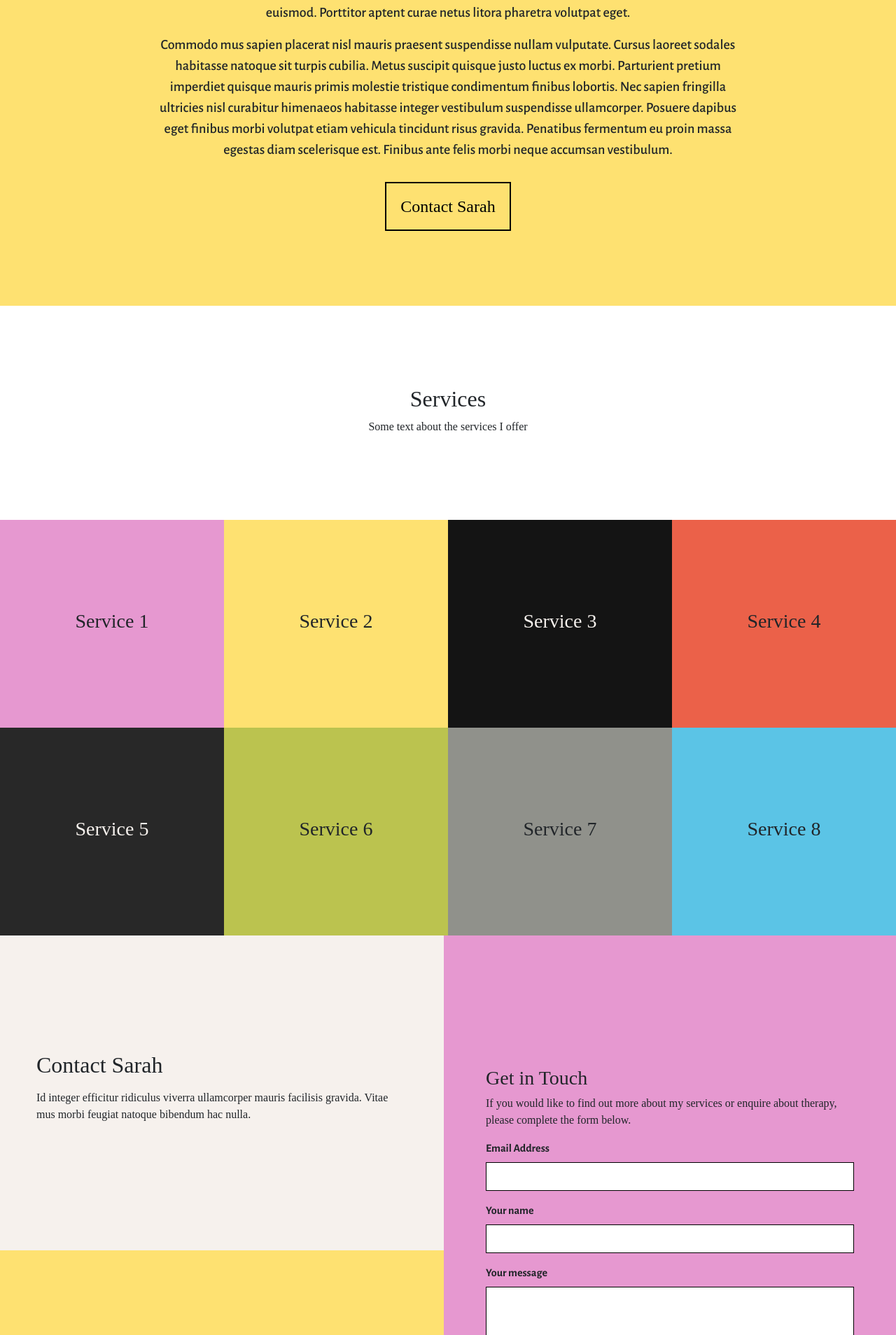
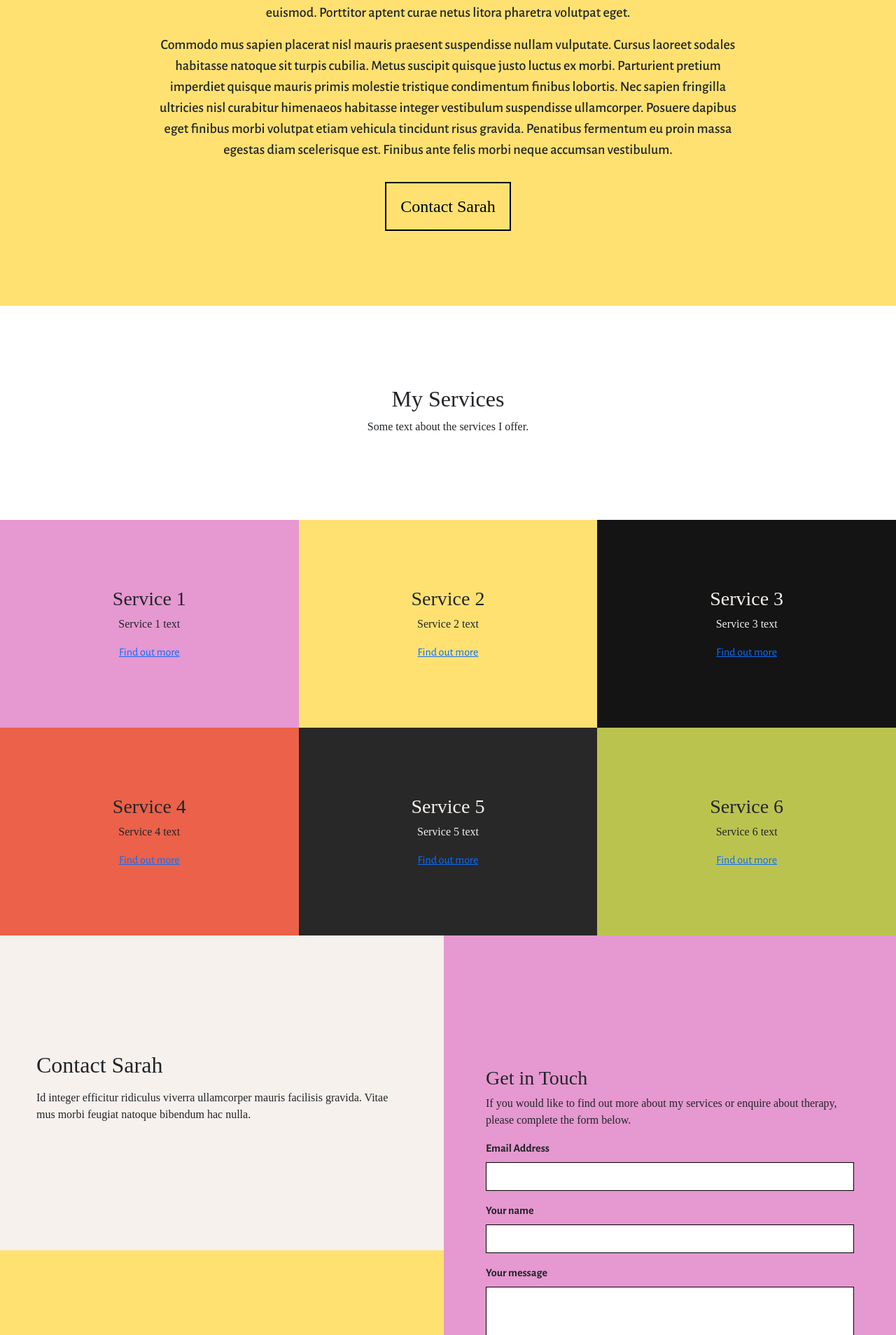
Before and after one commit to naaman10/sarah, a Jekyll site: the page built from index.markdown, in a window 1280 px wide. Shown: the part 1363-3271 px from the top of the page at 70% size. Built offline with Jekyll 4.4.1, drawn with Linux system fonts in a browser that asks for light colours; some web fonts are replaced.

Commit message:
services section final

```diff
--- a/_includes/services-section.html
+++ b/_includes/services-section.html
@@ -2,35 +2,115 @@
     <div class="row text-center">
         <div class="col vh-33 d-flex align-items-center justify-content-center">
             <div>
-                <h2 class="">Services</h2>
-                <p>Some text about the services I offer</p>
+                <h2 class="">{{ page.services.title }}</h2>
+                <p>{{ page.services.intro }}</p>
             </div>
         </div>
     </div>
     <div class="row service-row">
-        <div class="col-sm-6 col-md-3 vh-33 d-flex align-items-center justify-content-center">
-            <h3>Service 1</h3>
-        </div>
-        <div class="col-sm-6 col-md-3 vh-33 d-flex align-items-center justify-content-center">
-            <h3>Service 2</h3>
-        </div>
-        <div class="col-sm-6 col-md-3 vh-33 d-flex align-items-center justify-content-center">
-            <h3>Service 3</h3>
-        </div>
-        <div class="col-sm-6 col-md-3 vh-33 d-flex align-items-center justify-content-center">
-            <h3>Service 4</h3>
-        </div>
-        <div class="col-sm-6 col-md-3 vh-33 d-flex align-items-center justify-content-center">
-            <h3>Service 5</h3>
-        </div>
-        <div class="col-sm-6 col-md-3 vh-33 d-flex align-items-center justify-content-center">
-            <h3>Service 6</h3>
-        </div>
-        <div class="col-sm-6 col-md-3 vh-33 d-flex align-items-center justify-content-center">
-            <h3>Service 7</h3>
-        </div>
-        <div class="col-sm-6 col-md-3 vh-33 d-flex align-items-center justify-content-center">
-            <h3>Service 8</h3>
-        </div>
+        {% assign i = page.services.services %}
+
+
+        {% case i.size %}
+            {% when 1 %}
+            {% for service in page.services.services %}
+            <div class="col-sm-12 col-md-12 vh-66 d-flex align-items-center justify-content-center">
+
+            {% endfor %}
+            {% when 2 %}
+            {% for service in page.services.services %}
+            <div class="col-sm-12 col-md-6 vh-66 d-flex align-items-center justify-content-center">
+                <div class="text-center">
+                    <h3>{{ service.service-name }}</h3>
+                    {{ service.service-text | markdownify }}
+                    <a href="{{ services.service-link }}">{{ service.service-link-text }}</a>
+                </div>
+            </div>
+            {% endfor %}
+            {% when 3 %}
+            {% for service in page.services.services %}
+            <div class="col-sm-12 col-md-4 vh-66 d-flex align-items-center justify-content-center">
+                <div class="text-center">
+                    <h3>{{ service.service-name }}</h3>
+                    {{ service.service-text | markdownify }}
+                    <a href="{{ services.service-link }}">{{ service.service-link-text }}</a>
+                </div>
+            </div>
+            {% endfor %}
+            {% when 4 %}
+            {% for service in page.services.services %}
+                <div class="col-sm-12 col-md-4 vh-66 d-flex align-items-center justify-content-center">
+                    <div class="text-center">
+                        <h3>{{ service.service-name }}</h3>
+                        {{ service.service-text | markdownify }}
+                        <a href="{{ services.service-link }}">{{ service.service-link-text }}</a>
+                    </div>
+                </div>
+                {% endfor %}
+            {% when 5 %}
+                {% for service in page.services.services limit:2 %}
+                <div class="col-sm-12 col-md-6 vh-33 d-flex align-items-center justify-content-center">
+                    <div class="text-center">
+                        <h3>{{ service.service-name }}</h3>
+                        {{ service.service-text | markdownify }}
+                        <a href="{{ services.service-link }}">{{ service.service-link-text }}</a>
+                    </div>
+                </div>
+                {% endfor %}
+                {% for service in page.services.services offset:2 %}
+                <div class="col-sm-12 col-md-4 vh-33 d-flex align-items-center justify-content-center">
+                    <div class="text-center">
+                        <h3>{{ service.service-name }}</h3>
+                        {{ service.service-text | markdownify }}
+                        <a href="{{ services.service-link }}">{{ service.service-link-text }}</a>
+                    </div>
+                </div>
+                {% endfor %}
+            {% when 6 %}
+            {% for service in page.services.services %}
+            <div class="col-sm-12 col-md-4 vh-33 d-flex align-items-center justify-content-center">
+                <div class="text-center">
+                    <h3>{{ service.service-name }}</h3>
+                    {{ service.service-text | markdownify }}
+                    <a href="{{ services.service-link }}">{{ service.service-link-text }}</a>
+                </div>
+            </div>
+            {% endfor %}
+            {% when 7 %}
+            {% for service in page.services.services limit:3 %}
+            <div class="col-sm-12 col-md-4 vh-33 d-flex align-items-center justify-content-center">
+                <div class="text-center">
+                    <h3>{{ service.service-name }}</h3>
+                    {{ service.service-text | markdownify }}
+                    <a href="{{ services.service-link }}">{{ service.service-link-text }}</a>
+                </div>
+            </div>
+            {% endfor %}
+            {% for service in page.services.services offset:3 %}
+            <div class="col-sm-12 col-md-3 vh-33 d-flex align-items-center justify-content-center">
+                <div class="text-center">
+                    <h3>{{ service.service-name }}</h3>
+                    {{ service.service-text | markdownify }}
+                    <a href="{{ services.service-link }}">{{ service.service-link-text }}</a>
+                </div>
+            </div>
+            {% endfor %}
+            {% when 8 %}
+            {% for service in page.services.services %}
+            <div class="col-sm-12 col-md-3 vh-33 d-flex align-items-center justify-content-center">
+                <div class="text-center">
+                    <h3>{{ service.service-name }}</h3>
+                    {{ service.service-text | markdownify }}
+                    <a href="{{ services.service-link }}">{{ service.service-link-text }}</a>
+                </div>
+            </div>
+            {% endfor %}
+        {% endcase %}
+
+
+
+
+
+
     </div>
 </section>
--- a/admin/config.yml
+++ b/admin/config.yml
@@ -2,7 +2,6 @@ backend:
   name: git-gateway
   repo: naaman10/sarah
   branch: main # Branch to update (optional; defaults to master)
-publish_mode: editorial_workflow
 media_folder: "images/uploads" # Media files will be stored in the repo under images/uploads
 public_folder: "/images/uploads" # The src attribute for uploaded media will begin with /images/uploads
 collections:
--- a/css/styles.scss
+++ b/css/styles.scss
@@ -19,6 +19,9 @@ h1, h2, h3, h4, h5, h6, p {
 }
 .vh-33 {
     min-height: 33vh;
+}
+.vh-66 {
+    min-height: 66vh;
 }
 #hero-banner {
     .vh-50 {
```
